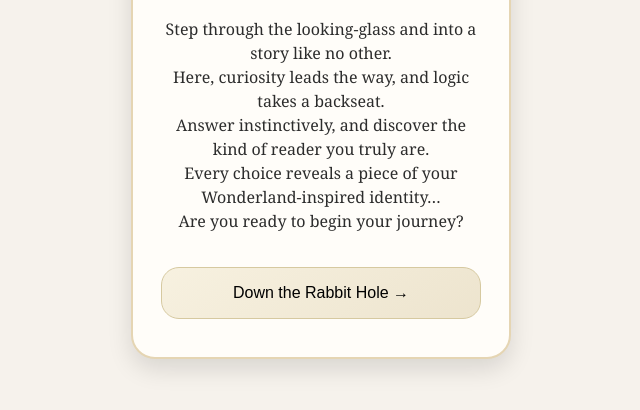
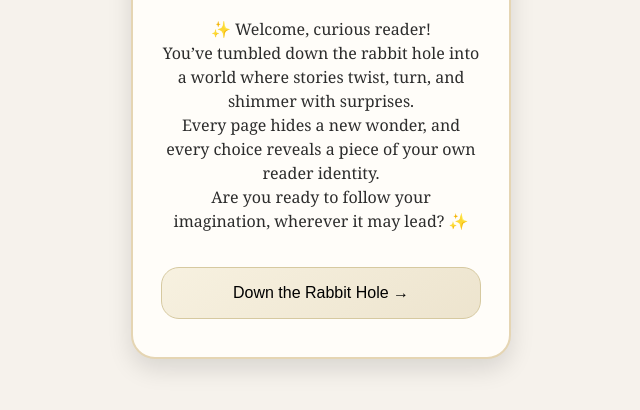
Before and after one commit to minoos-1/wonderland-quiz, a plain HTML site: page index.html in a window 1280 px wide. Shown: the part 100-510 px from the top of the page, without its empty margins (319-959 px from the left). Drawn offline with Linux system fonts and the light colour scheme.

Commit message:
Revise intro text for better reader engagement
Updated the introduction text to enhance engagement and clarity.

```diff
--- a/index.html
+++ b/index.html
@@ -12,13 +12,12 @@
 
  <section id="intro" class="card">
   <h1>If You Fell Into a Book…</h1>
-  <p class="intro-text">
-    Step through the looking-glass and into a story like no other.<br>
-    Here, curiosity leads the way, and logic takes a backseat.<br>
-    Answer instinctively, and discover the kind of reader you truly are.<br>
-    Every choice reveals a piece of your Wonderland-inspired identity…<br>
-    Are you ready to begin your journey?
-  </p>
+ <p class="intro-text">
+  ✨ Welcome, curious reader! <br>
+  You’ve tumbled down the rabbit hole into a world where stories twist, turn, and shimmer with surprises. <br>
+  Every page hides a new wonder, and every choice reveals a piece of your own reader identity. <br>
+  Are you ready to follow your imagination, wherever it may lead? ✨
+</p>
   <button onclick="startQuiz()">Down the Rabbit Hole →</button>
 </section>
 
```
